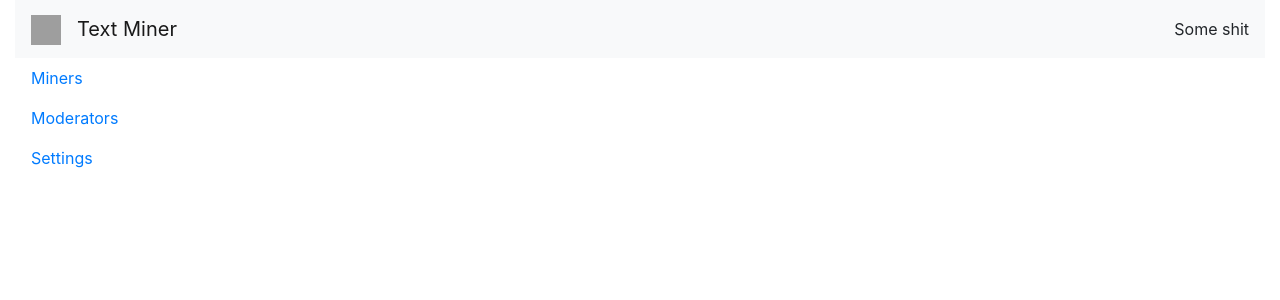
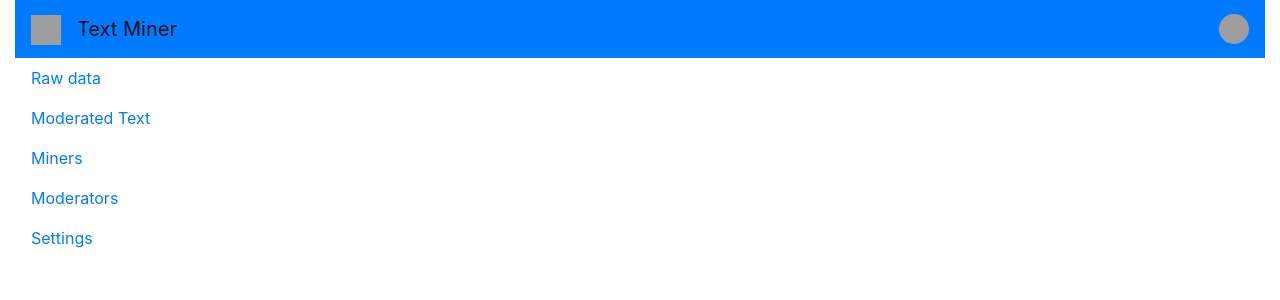
Before and after one commit to chynajake/text-miner, a Django app: page /mine/admin/ in a window 1280 px wide. Shown: the top 300 px of the page. Run offline with Django 3.2, Linux system fonts and the light colour scheme; parts of the project's set-up code (start-up, migrations or seed data) failed here and were passed over; some libraries are stand-ins or nearby versions; grey boxes are pictures that could not be loaded.

Commit message:
text processing logic is ready

```diff
--- a/app/apps/authentication/templates/base/base.html
+++ b/app/apps/authentication/templates/base/base.html
@@ -19,7 +19,7 @@
 <div class="container-fluid">
     <div class="row">
         <div class="col-12 navigation-block">
-            <nav class="navbar navbar-expand-lg navbar-light bg-light">
+            <nav class="navbar navbar-expand-lg navbar-light bg-primary">
               <a class="navbar-brand" href="{% url 'initial' %}">
                 <img src="{% static 'base/img/logo.png' %}" width="30" height="30" alt="">
               </a>
--- a/app/apps/authentication/urls.py
+++ b/app/apps/authentication/urls.py
@@ -4,5 +4,7 @@ from apps.authentication.views import RegistrationView
 
 app_name = 'authentication'
 urlpatterns = [
-    path('register/', RegistrationView.as_view(), name='registration'),
+    path('signup/', RegistrationView.as_view(), name='registration'),
+    # TODO activate by email stuff
+    # path('signin/', )
 ]
--- a/app/apps/mine/templates/mine/admin/base.html
+++ b/app/apps/mine/templates/mine/admin/base.html
@@ -6,10 +6,16 @@
 {% endblock %}
 
 {% block menu %}
-    <a class="nav-link" id="v-pills-home-tab" href="{% url 'mine:admin-miners' %}" role="tab" aria-controls="v-pills-home" aria-selected="true">
+    <a class="nav-link" href="{% url 'mine:admin-raw-texts' %}">
+        Raw data
+    </a>
+    <a class="nav-link" href="#TODO">
+        Moderated Text
+    </a>
+    <a class="nav-link" href="{% url 'mine:admin-miners' %}">
         Miners
     </a>
-    <a class="nav-link" id="v-pills-home-tab" href="{% url 'mine:admin-moderators' %}" role="tab" aria-controls="v-pills-home" aria-selected="true">
+    <a class="nav-link" href="{% url 'mine:admin-moderators' %}">
         Moderators
     </a>
 {% endblock %}
--- a/app/apps/mine/templates/mine/base.html
+++ b/app/apps/mine/templates/mine/base.html
@@ -6,7 +6,7 @@
 {% endblock %}
 
 {% block topright %}
-Some shit
+<img src="{% static 'base/img/logo.png' %}" height="30px" width="30px" class="rounded-circle" alt="...">
 {% endblock %}
 
 {% block stage %}
--- a/app/apps/mine/urls.py
+++ b/app/apps/mine/urls.py
@@ -9,6 +9,8 @@ urlpatterns = [
 
 admin_patterns = [
     path('admin/', views.AdminInitialView.as_view(), name='admin-initial'),
+    path('admin/raw_texts/', views.AdminRawTextListView.as_view(), name='admin-raw-texts'),
+    path('admin/raw_texts/create/', views.AdminRawTextCreateView.as_view(), name='admin-raw-text-create'),
     path('admin/miners/', views.AdminMinerListView.as_view(), name='admin-miners'),
     path('admin/miners/', views.AdminModeratorListView.as_view(), name='admin-moderators'),
 ]
--- a/app/apps/mine/views.py
+++ b/app/apps/mine/views.py
@@ -3,6 +3,7 @@ from django.views.generic import CreateView, TemplateView, ListView
 
 from apps.authentication.models import User
 from apps.mine.forms import TextForm
+from apps.mine.models import Text
 
 
 class TextCreateView(CreateView):
@@ -14,6 +15,24 @@ class TextCreateView(CreateView):
 # Admin views
 class BaseAdminView:
     pass
+
+
+class AdminRawTextListView(ListView):
+    template_name = 'mine/admin/raw_texts.html'
+    queryset = Text.objects.all()
+
+
+class AdminRawTextCreateView(CreateView):
+    form_class = TextForm
+    template_name = 'mine/admin/raw_text_create.html'
+    success_url = reverse_lazy('mine:admin-raw-texts')
+
+    def form_valid(self, form):
+        """If the form is valid, save the associated model."""
+        self.object = form.save()
+        self.object.creator = self.request.user
+        self.object.save()
+        return super().form_valid(form)
 
 
 class AdminInitialView(TemplateView):
--- a/app/requirements/base.txt
+++ b/app/requirements/base.txt
@@ -18,3 +18,4 @@ Werkzeug==0.14.1
 celery==4.2.1
 psycopg2-binary==2.7.5
 django-crispy-forms==1.7.2
+django-braces==1.13.0
```
Also changed, not shown: app/apps/mine/forms.py (+8 -1 lines), app/apps/mine/models.py (+7 -0 lines), app/apps/mine/templates/mine/admin/raw_text_create.html (added, +8 -0 lines), app/apps/mine/templates/mine/admin/raw_texts.html (added, +29 -0 lines).
